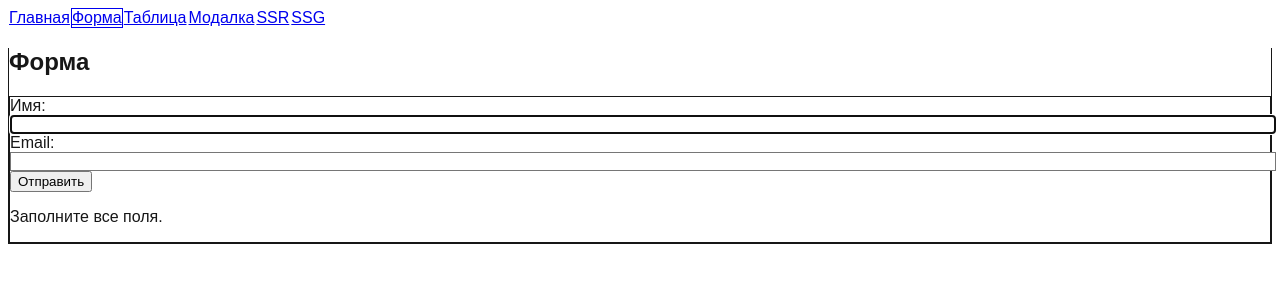
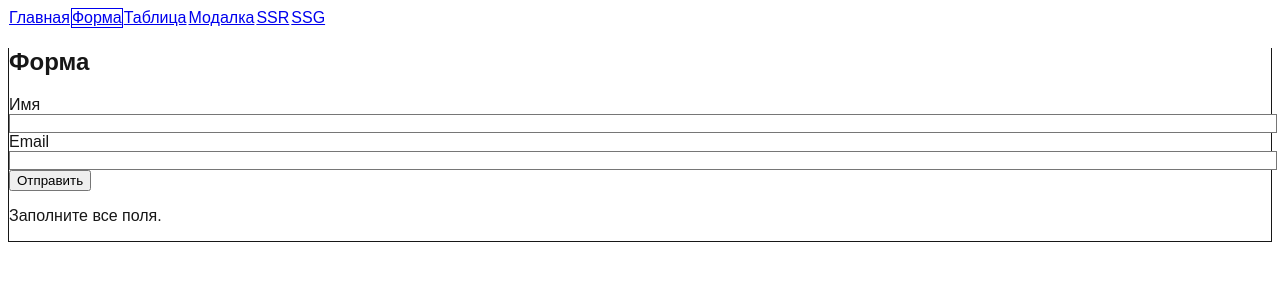
Before and after one commit to Galchenko-Artem/LitePanel, a Next.js app: page /form in a window 1280 px wide. Shown: the top 300 px of the page. Built offline with nearby package versions, Linux system fonts and the light colour scheme.

Commit message:
добавлены Cypress-тесты для формы

```diff
--- a/playwright.config.ts
+++ b/playwright.config.ts
@@ -29,9 +29,4 @@ export default defineConfig({
     },
   ],
 
-  // webServer: {
-  //   command: 'npm run dev',
-  //   url: 'http://localhost:3000',
-  //   reuseExistingServer: !process.env.CI,
-  // },
 });
--- a/src/components/UserForm.tsx
+++ b/src/components/UserForm.tsx
@@ -1,93 +1,51 @@
-"use client";
-import {
-  useState,
-  useEffect,
-  useRef,
-  useCallback,
-  PropsWithChildren,
-} from "react";
-import { useMutation, useQueryClient } from "@tanstack/react-query";
+"use client"
+
+import { useState } from "react"
 
 type UserFormProps = {
-  onSuccess?: () => void;
-};
+  onSubmit: (data: { name: string; email: string }) => void
+  children?: React.ReactNode
+}
 
-type FormData = {
-  name: string;
-  email: string;
-};
-
-const UserForm = ({ onSuccess, children }: PropsWithChildren<UserFormProps>) => {
-  const queryClient = useQueryClient();
-  const nameRef = useRef<HTMLInputElement>(null);
-  const [name, setName] = useState("");
-  const [email, setEmail] = useState("");
-  const mutation = useMutation({
-    mutationFn: async (data: FormData) => {
-      const res = await fetch("http://localhost:3001/users", {
-        method: "POST",
-        headers: { "Content-Type": "application/json" },
-        body: JSON.stringify(data),
-      });
-      if (!res.ok) throw new Error("Ошибка отправки");
-      return res.json();
-    },
-    onSuccess: () => {
-      setName("");
-      setEmail("");
-      queryClient.invalidateQueries({ queryKey: ["users"] }); // 👈 вот он!
-      onSuccess?.();
-    },
-  });
-  const handleSubmit = useCallback(
-    (e: React.FormEvent) => {
-      e.preventDefault();
-      mutation.mutate({ name, email });
-    },
-    [name, email, mutation]
-  );
-
-  useEffect(() => {
-    nameRef.current?.focus();
-  }, []);
+export default function UserForm({ onSubmit, children }: UserFormProps) {
+  const [name, setName] = useState("")
+  const [email, setEmail] = useState("")
+  const [submitted, setSubmitted] = useState(false);
+  const handleSubmit = (e: React.FormEvent) => {
+    e.preventDefault()
+    onSubmit({ name, email })
+    setSubmitted(true);
+  }
 
   return (
-    <form onSubmit={handleSubmit} className="p-4 border rounded space-y-2 bg-white">
-      <div>
-        <label className="block text-sm">Имя:</label>
+    <form onSubmit={handleSubmit}>
+      <div className="mb-4">
+        <label className="block mb-1">Имя</label>
         <input
-          ref={nameRef}
+          name="name"
           type="text"
           value={name}
-          onChange={(e) => setName(e.target.value)}
-          className="border p-1 w-full"
+          onChange={e => setName(e.target.value)}
+          className="border p-2 w-full"
+          required
         />
       </div>
-      <div>
-        <label className="block text-sm">Email:</label>
+      <div className="mb-4">
+        <label className="block mb-1">Email</label>
         <input
+          name="email"
           type="email"
           value={email}
-          onChange={(e) => setEmail(e.target.value)}
-          className="border p-1 w-full"
+          onChange={e => setEmail(e.target.value)}
+          className="border p-2 w-full"
+          required
         />
       </div>
-      <button
-        type="submit"
-        disabled={mutation.isPending}
-        className="bg-blue-600 text-white px-4 py-2 rounded disabled:opacity-50"
-      >
-        {mutation.isPending ? "Отправка..." : "Отправить"}
+      <button type="submit" className="bg-blue-500 text-white px-4 py-2">
+        Отправить
       </button>
-      {mutation.isSuccess && (
-        <p className="text-green-600 text-sm">Успешно отправлено!</p>
-      )}
-      {mutation.isError && (
-        <p className="text-red-600 text-sm">Ошибка: {(mutation.error as Error).message}</p>
-      )}
+      {submitted && <p>Форма успешно отправлена</p>}
       {children}
     </form>
-  );
-};
-
-export default UserForm;
+  )
+}
```
Also changed, not shown: src/app/form/page.tsx (+5 -5 lines), 1 other file (tests, documents, lock files or other folders).
